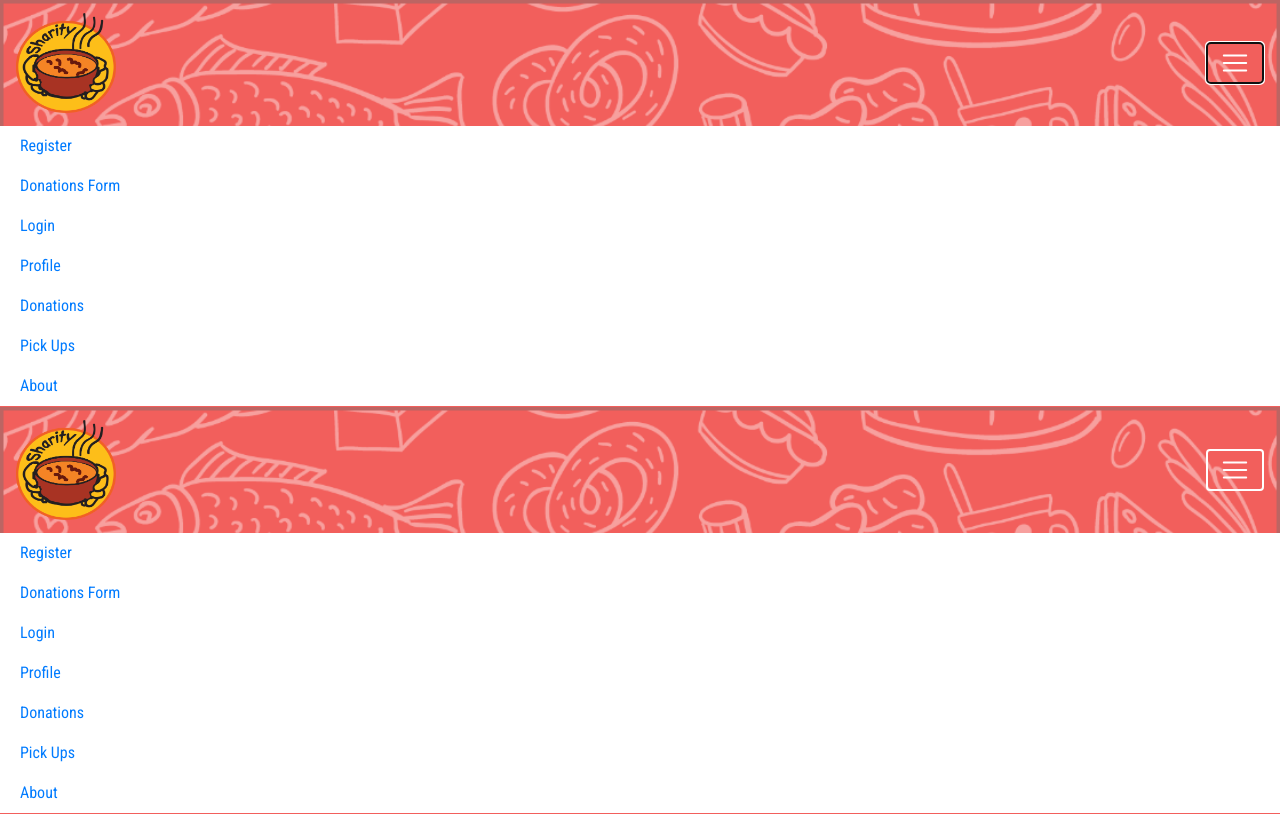
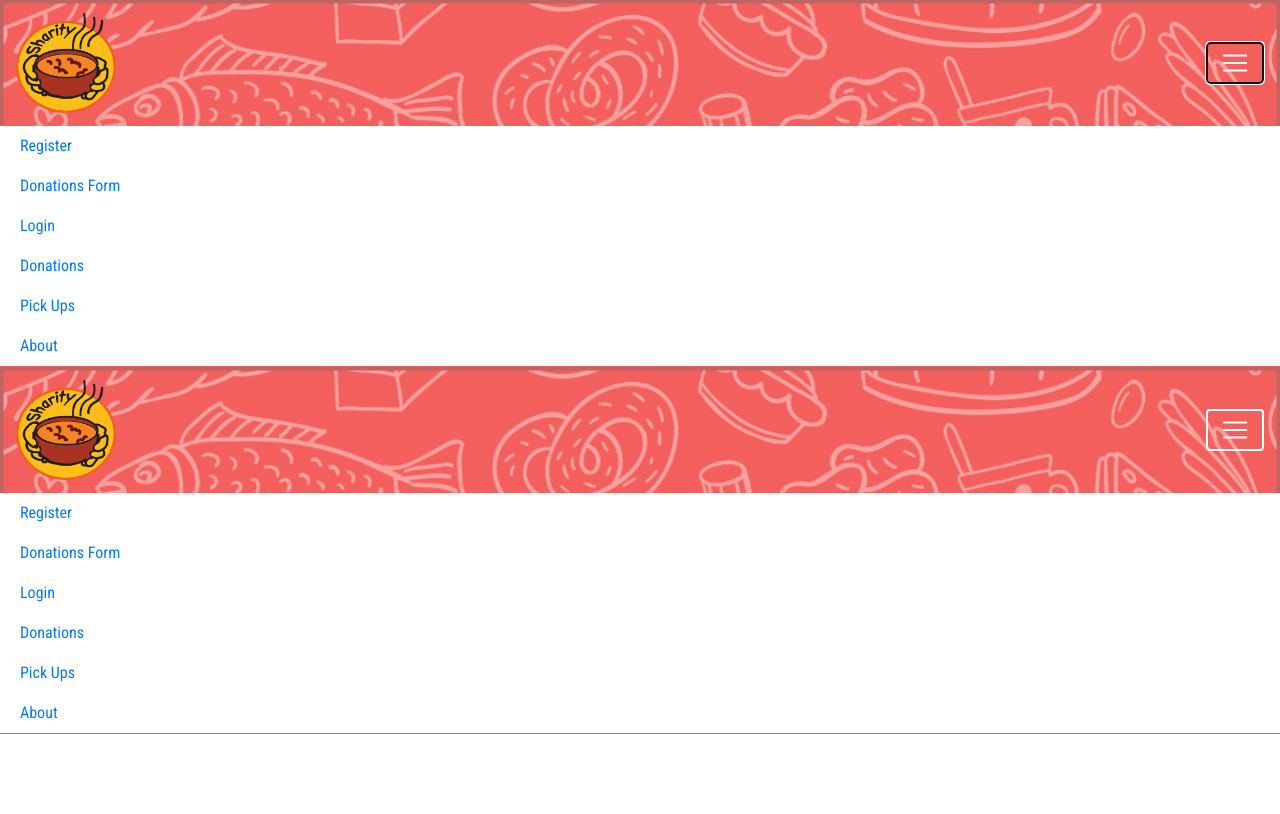
Before and after one commit to cod3rShea/sharity-official, a React (Create React App) app in the folder client/: page /vendor-home in a window 1280 px wide. Both pictures are taken after a click on the button 1235 px from the left and 63 px from the top of the page. Built offline with nearby package versions, Linux system fonts and the light colour scheme.

Commit message:
remove profil from nav

```diff
--- a/client/src/components/Nav/index.js
+++ b/client/src/components/Nav/index.js
@@ -47,26 +47,14 @@
 					</li>
 					<li className="nav-item">
 						<Link
-							to="/profile"
+							to="/available-donations"
 							className={
-								window.location.pathname === "/profile" || window.location.pathname === "/profile"
+								window.location.pathname === "/available-donations" || window.location.pathname === "/available-donations"
 									? "nav-link active"
 									: "nav-link"
 							}
 						>
-							Profile
-            </Link>
-          </li>
-          <li className="nav-item">
-            <Link
-              to="/available-donations"
-              className={
-                window.location.pathname === "/available-donations" || window.location.pathname === "/available-donations"
-                  ? "nav-link active"
-                  : "nav-link"
-              }
-            >
-              Donations
+							Donations
             </Link>
 					</li>
 					<li className="nav-item">
```
